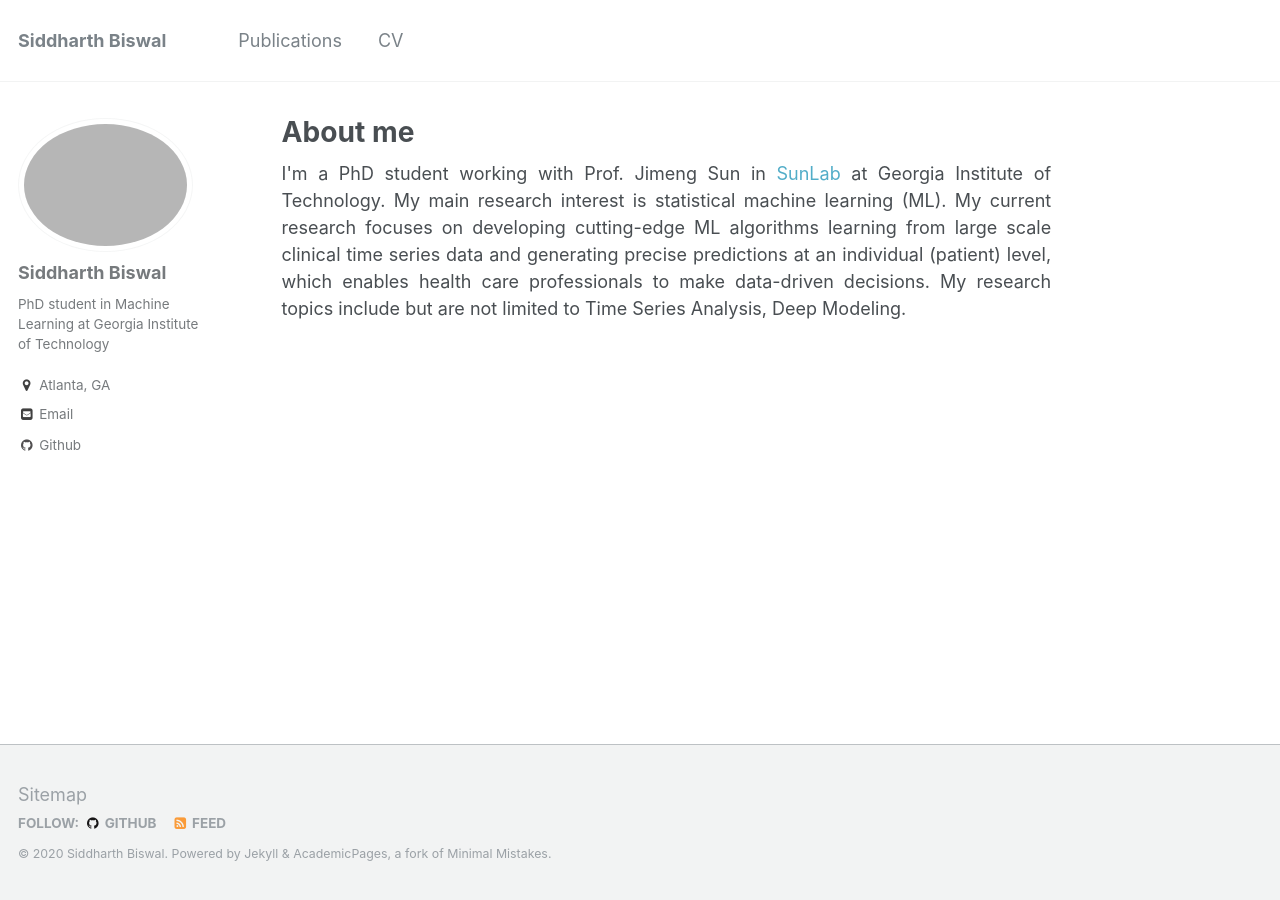
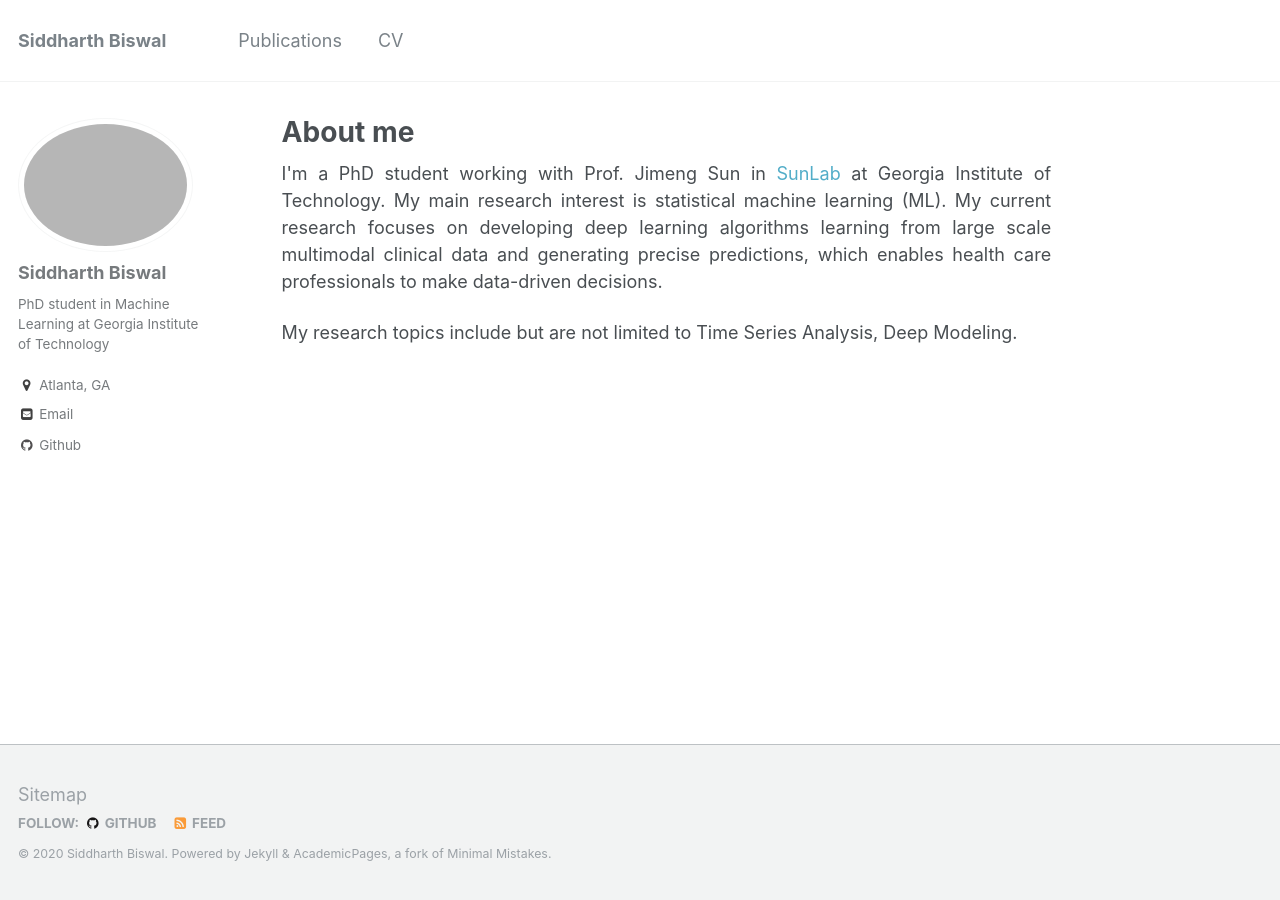
Before and after one commit to sidsearch/sidsearch.github.io, a Jekyll site: the page built from _pages/about.md, in a window 1280 px wide. Built offline with Jekyll 4.4.1, drawn with Linux system fonts in a browser that asks for light colours.

Commit message:
added pubs 1

```diff
--- a/_pages/about.md
+++ b/_pages/about.md
@@ -10,5 +10,6 @@ redirect_from:
 
 
 
-<p style='text-align: justify;'>I'm a PhD student working with Prof. Jimeng Sun in <a href="http://www.sunlab.org/">SunLab</a> at Georgia Institute of Technology. My main research interest is statistical machine learning (ML). My current research focuses on developing cutting-edge ML algorithms learning from large scale clinical time series data and generating precise predictions at an individual (patient) level, which enables health care professionals to make data-driven decisions. My research topics include but are not limited to Time Series Analysis, Deep Modeling.
+<p style='text-align: justify;'>I'm a PhD student working with Prof. Jimeng Sun in <a href="http://www.sunlab.org/">SunLab</a> at Georgia Institute of Technology. My main research interest is statistical machine learning (ML). My current research focuses on developing deep learning algorithms learning from large scale multimodal clinical  data and generating precise predictions, which enables health care professionals to make data-driven decisions.
 </p>
+<p>  My research topics include but are not limited to Time Series Analysis, Deep Modeling. </p>
```
